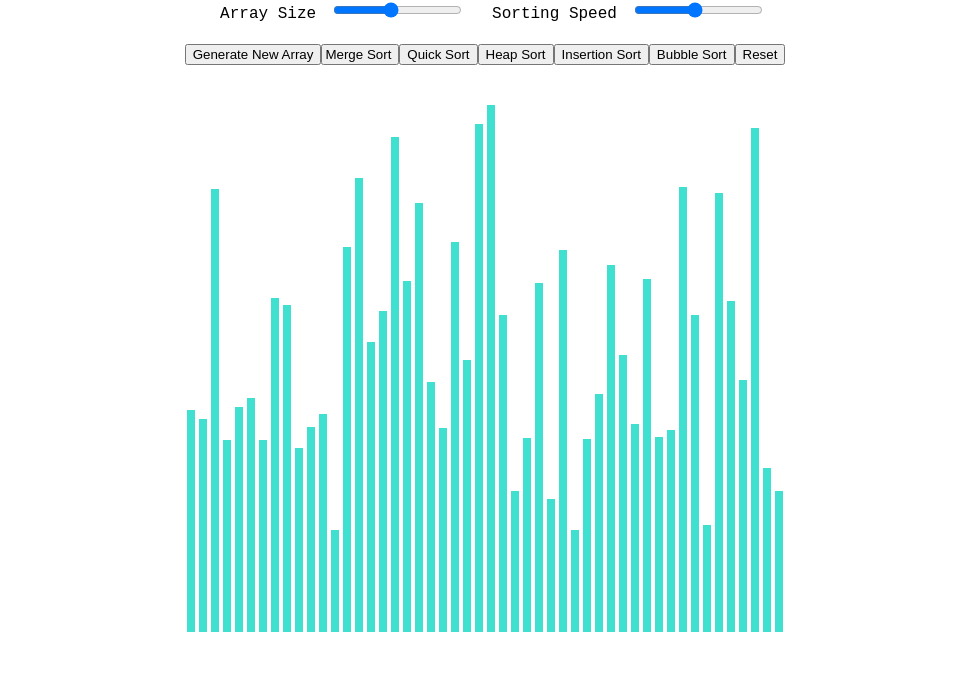
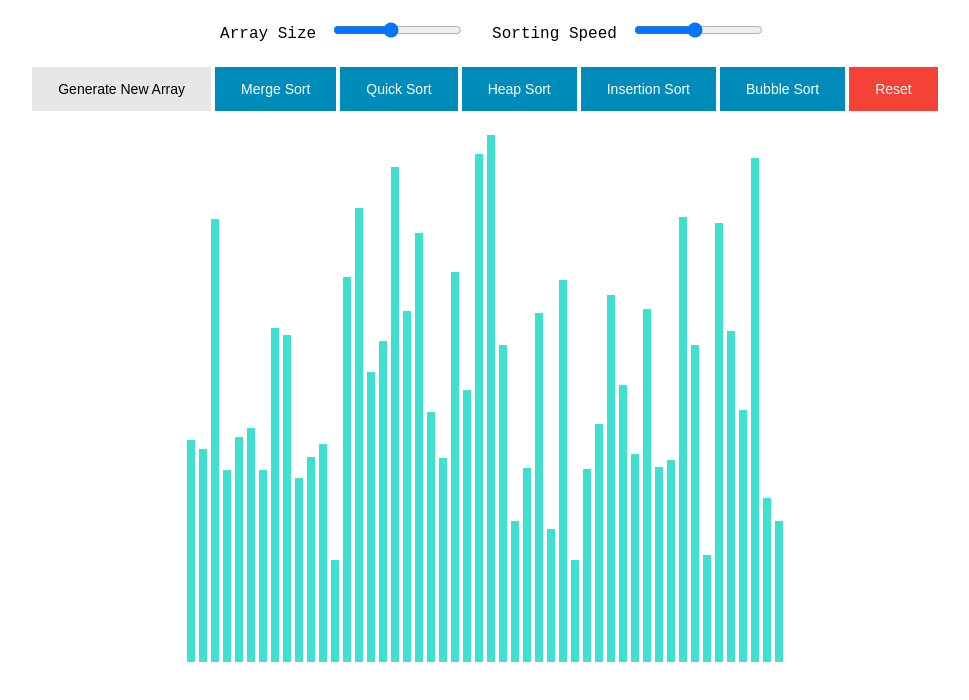
Before and after one commit to Mohit0993/Sorting_Algorithm_Visualizer, a React (Create React App) app: page / in a window 1280 px wide. Shown: the top 700 px of the page, without its empty margins (155-1124 px from the left). Built offline with nearby package versions, Linux system fonts and the light colour scheme.

Commit message:
uiupdated

```diff
--- a/src/component/SortingVisualizer/SortingVisualizer.css
+++ b/src/component/SortingVisualizer/SortingVisualizer.css
@@ -63,9 +63,8 @@
 .rangeslider{
     width: 50%;
 }
-.button{
-  padding-left: 2px;
-}
+
+
 .myslider {
     -webkit-appearance: none;
     background: #FCF3CF  ;
@@ -87,3 +86,67 @@
 .myslider:hover {
     opacity: 1;
 }
+/*button css*/
+.button {
+  background-color: #008CBA; /* blue */
+  border: none;
+  color: white;
+  padding: 12px 24px;
+  text-align: center;
+  text-decoration: none;
+  display: inline-block;
+  font-size: 14px;
+  margin: 4px 2px;
+  transition-duration: 0.4s;
+  border: 2px solid #008CBA;
+  cursor: pointer;
+}
+
+
+.button:hover {
+  background-color: white;
+   color: black;
+   border: 2px solid #008CBA;
+}
+.reset {
+  background-color: #f44336; /* blue */
+  border: none;
+  color: white;
+  padding: 12px 24px;
+  text-align: center;
+  text-decoration: none;
+  display: inline-block;
+  font-size: 14px;
+  margin: 4px 2px;
+  transition-duration: 0.4s;
+  border: 2px solid #f44336;
+  cursor: pointer;
+}
+
+
+.reset:hover {
+  background-color: white;
+   color: black;
+   border: 2px solid #f44336;
+}
+.buttonnewarray {
+  background-color: #e7e7e7; /* blue */
+  border: none;
+  color: black;
+  padding: 12px 24px;
+  text-align: center;
+  text-decoration: none;
+  display: inline-block;
+  font-size: 14px;
+  margin: 4px 2px;
+  transition-duration: 0.4s;
+  border: 2px solid #e7e7e7;
+  cursor: pointer;
+}
+
+
+.buttonnewarray:hover {
+  background-color: white;
+   color: black;
+   border: 2px solid #e7e7e7;
+}
--- a/src/component/SortingVisualizer/SortingVisualizer.jsx
+++ b/src/component/SortingVisualizer/SortingVisualizer.jsx
@@ -25,6 +25,7 @@ class SortingVisualizer extends Component{
         this.handleChangeSpeed = this.handleChangeSpeed.bind(this);
         this.state={
             array:[],
+
         };
     }
 
@@ -65,6 +66,7 @@ class SortingVisualizer extends Component{
     }
     mergeSrt(){
 
+
         const javaScriptSortedArray=this.state.array.slice()
         .sort((a,b)=>a-b);
 
@@ -72,7 +74,6 @@ class SortingVisualizer extends Component{
 
         console.log('Merge Sort');
         //console.log(arraysAreEqual(javaScriptSortedArray,sortedArray));
-
 
 
         for (let i = 0; i < animations.length; i++) {
@@ -238,9 +239,11 @@ class SortingVisualizer extends Component{
 
     render(){
         const {array}=this.state;
+        const {cur}=this.state;
         return(
 
             <div classname="array-container">
+            <br/>
             <div
               id="arraySize"
               class="arraySize"
@@ -270,17 +273,20 @@ class SortingVisualizer extends Component{
 
                 <br/>
                 <br/>
-<button onClick={()=> this.genrateArray()}> Generate New Array </button>
+                <button className="buttonnewarray" onClick={()=> this.genrateArray()}> Generate New Array </button>
                 <button className="button" onClick={()=> this.mergeSrt()}> Merge Sort</button>
-                <button onClick={()=> this.quickSort()}> Quick Sort</button>
-                <button onClick={()=> this.heapSortAnimations()}> Heap Sort </button>
-                <button onClick={()=> this.insertSort()}> Insertion Sort </button>
-                <button onClick={()=> this.bubbleSort()}> Bubble Sort </button>
-                <button onClick={()=> this.resetArray()}> Reset </button>
+                <button className="button" onClick={()=> this.quickSort()}> Quick Sort</button>
+                <button className="button" onClick={()=> this.heapSortAnimations()}> Heap Sort </button>
+                <button className="button" onClick={()=> this.insertSort()}> Insertion Sort </button>
+                <button className="button" onClick={()=> this.bubbleSort()}> Bubble Sort </button>
+                <button className="reset" onClick={()=> this.resetArray()}> Reset </button>
+
+
+
 
 
 <br/>
-<br/>
+
 <br/>
 <div className="test">
             {array.map((value,idx)=>(
```
